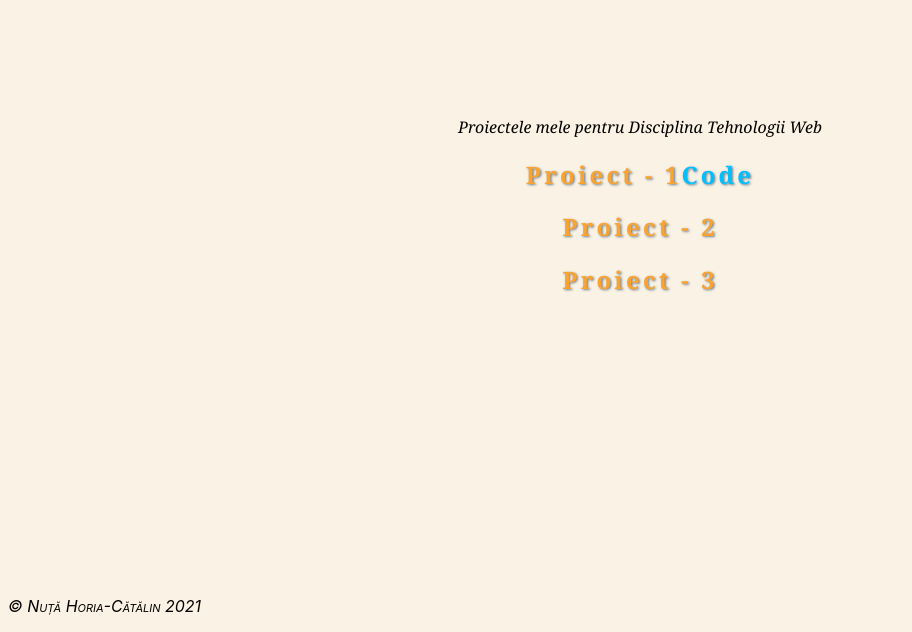
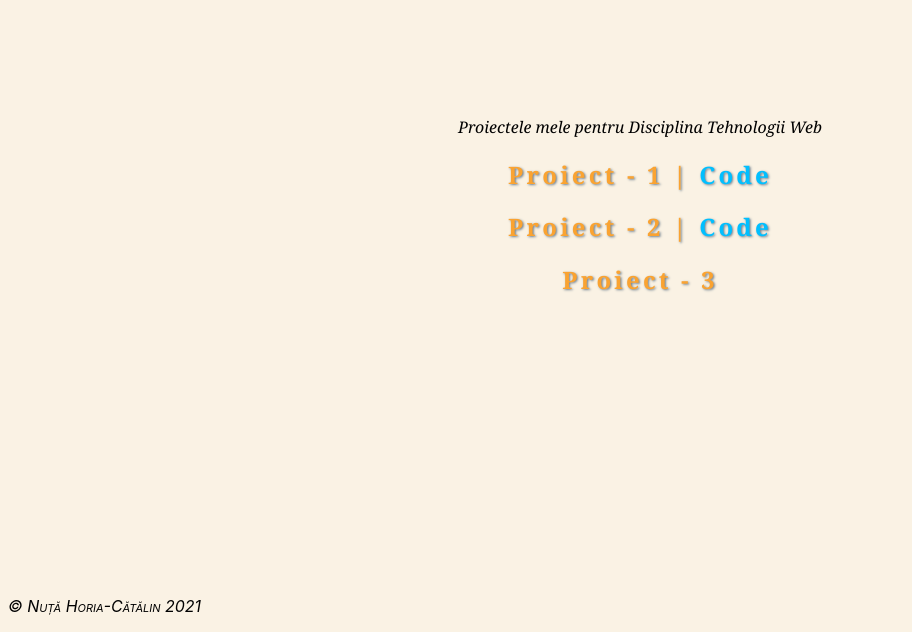
Before and after one commit to dotts-h/web_dev_p1, a plain HTML site: page index.html in a window 1280 px wide. Shown: the part 168-800 px from the top of the page, without its empty margins (0-912 px from the left). Drawn offline with Linux system fonts and the light colour scheme.

Commit message:
added links to the code

```diff
--- a/index.html
+++ b/index.html
@@ -23,8 +23,8 @@
 
         <section id="proiecte">
             <p>Proiectele mele pentru Disciplina Tehnologii Web</p>
-            <h2><a href="index.html">Proiect - 1</a><a href="" style="color: deepskyblue;">Code</a></h2>
-            <h2><a href="https://hidden-anchorage-21066.herokuapp.com/index.php">Proiect - 2</a></h2>
+            <h2><a href="index.html">Proiect - 1</a> | <a href="https://github.com/dotts-h/web_dev_p1" style="color: deepskyblue;">Code</a></h2>
+            <h2><a href="https://hidden-anchorage-21066.herokuapp.com/index.php">Proiect - 2</a> | <a href="https://github.com/dotts-h/web_dev_p2" style="color: deepskyblue;">Code</a></h2>
             <h2>Proiect - 3</h2>
         </section>
 
```
